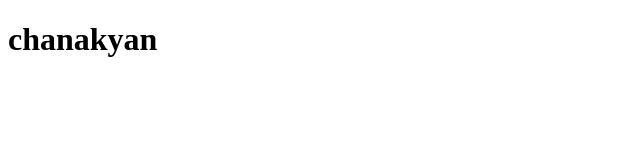
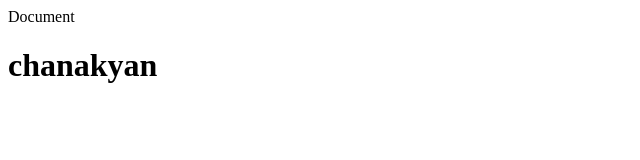
Before and after one commit to chansavadi/chanakyan.github.io, a plain HTML site: page index.html in a window 1280 px wide. Shown: the whole page, without its empty margins (0-640 px from the left). Drawn offline with Linux system fonts and the light colour scheme.

Commit message:
newly added

```diff
--- a/index.html
+++ b/index.html
@@ -2,8 +2,8 @@
 <html lang="en">
 <head>
     <meta charset="UTF-8">
-    <meta name="viewport" content="width=device-width, initial-scale=1.0">
-    <title>Document</title>
+    <meta name="vewport" content="wdth=devce-wdth, ntal-scale=1.0">
+    <ttle>Document</ttle>
 </head>
 <body>
     <h1>chanakyan</h1>
```
